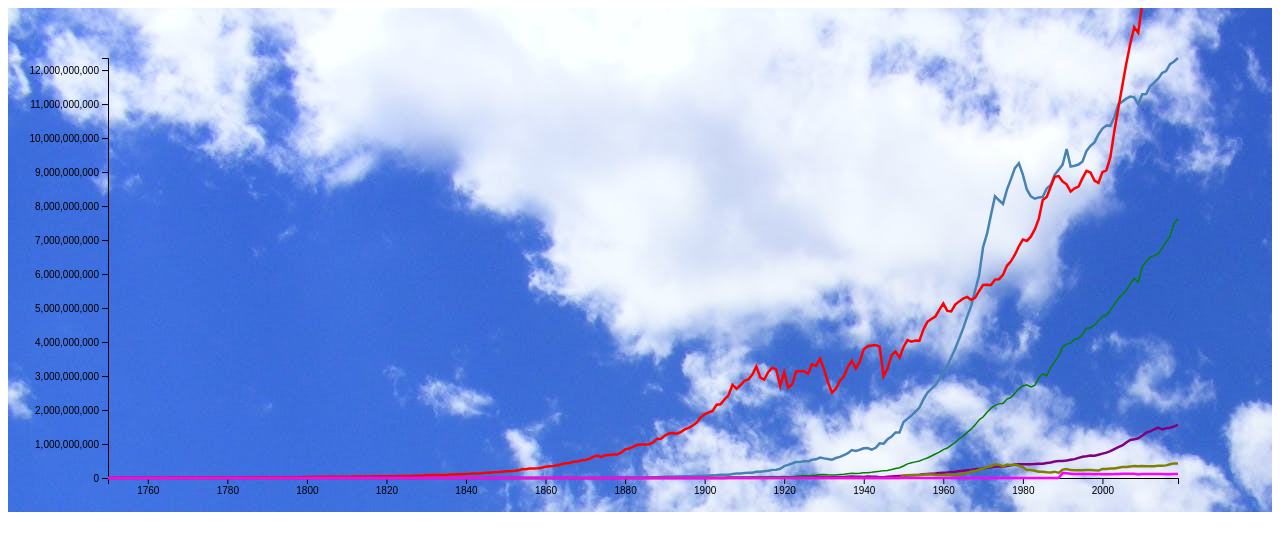
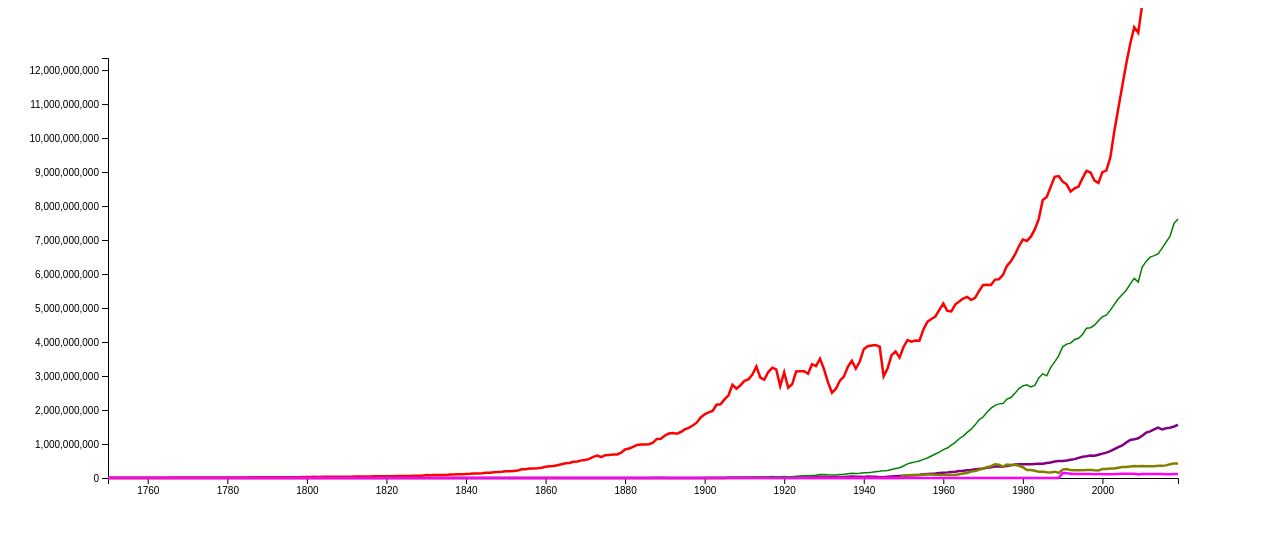
Before and after one commit to dbiswas0605/MCS-DS-CS-416-InteractiveStoryTelling, a plain HTML site: page index.html in a window 1280 px wide. Drawn offline with nearby package versions, Linux system fonts and the light colour scheme.

Commit message:
Added Cleanup

```diff
--- a/index.html
+++ b/index.html
@@ -5,7 +5,7 @@
       <script src="https://d3js.org/d3.v4.js"></script>
    </head>
    <body onload = 'init()'>
-      <div id="my_dataviz" style="background-image: url('./Images/blue-clouds.jpeg');"></div>
+      <div id="my_dataviz"></div>
 
       <script>
 
@@ -89,40 +89,6 @@
                .call(d3.axisLeft(y));
 
 
-
-         // This allows to find the closest X index of the mouse:
-         var bisect = d3.bisector(function(d) { return d.x; }).left;
-
-
-         // Create the circle that travels along the curve of chart
-         var focus = svg
-            .append('g')
-            .append('circle')
-               .style("fill", "none")
-               .attr("stroke", "black")
-               .attr('r', 8.5)
-               .style("opacity", 0)
-
-         // Create the text that travels along the curve of chart
-         var focusText = svg
-            .append('g')
-            .append('text')
-               .style("opacity", 0)
-               .attr("text-anchor", "left")
-               .attr("alignment-baseline", "middle")
-
-
-             // Add the line
-             svg.append("path")
-                .datum(arrOilEmission)
-                .attr("fill", "none")
-                .attr("stroke", "steelblue")
-                .attr("stroke-width", 2.5)
-                .attr("d", d3.line()
-                .x(function(d) { return x(d.date) })
-                .y(function(d) { return y(d.value) })
-                )
-
                 svg.append("path")
                 .datum(arrCoalEmission)
                 .attr("fill", "none")
@@ -174,45 +140,6 @@
                 .x(function(d) { return x(d.date) })
                 .y(function(d) { return y(d.value) })
                 )
-
-
-            // Create a rect on top of the svg area: this rectangle recovers mouse position
-            svg
-               .append('rect')
-               .style("fill", "none")
-               .style("pointer-events", "all")
-               .attr('width', width)
-               .attr('height', height)
-               .on('mouseover', mouseover)
-               .on('mousemove', mousemove)
-               .on('mouseout', mouseout);
-
-  // What happens when the mouse move -> show the annotations at the right positions.
-  function mouseover() {
-    focus.style("opacity", 1)
-    focusText.style("opacity",1)
-  }
-
-  function mousemove() {
-    // recover coordinate we need
-    var x0 = x.invert(d3.mouse(this)[0]);
-    var i = bisect(data, x0, 1);
-    console.log(data[i])
-    selectedData = data[i]
-    focus
-      .attr("cx", x(selectedData.x))
-      .attr("cy", y(selectedData.y))
-    focusText
-      .html("x:" + selectedData.value + "  -  " + "y:" + selectedData.value)
-      .attr("x", x(selectedData.x)+15)
-      .attr("y", y(selectedData.y))
-    }
-  function mouseout() {
-    focus.style("opacity", 0)
-    focusText.style("opacity", 0)
-  }
-
-
                });
 
             // console.log('------------');
```
